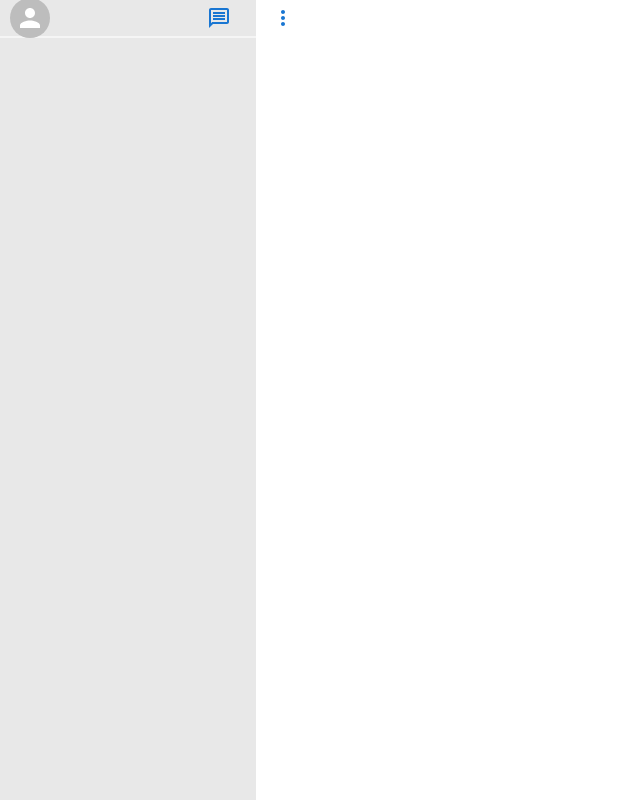
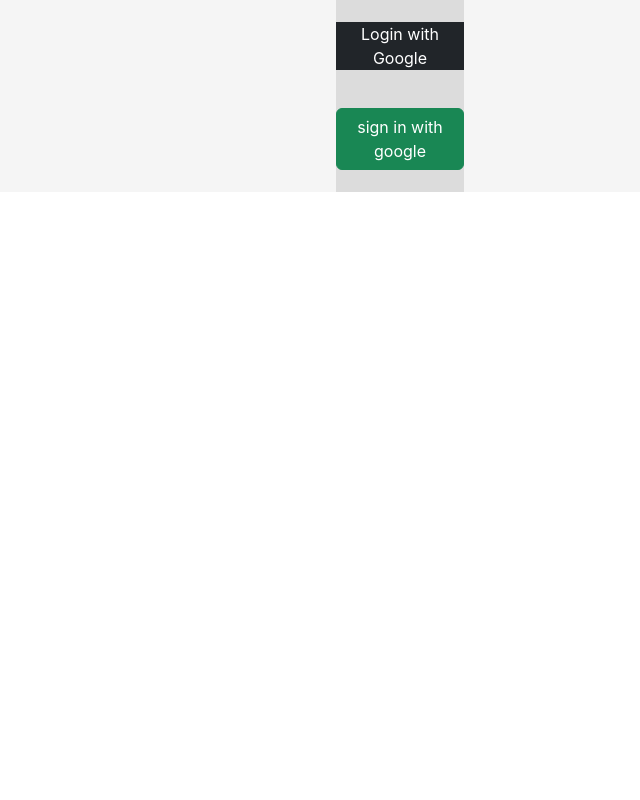
Before and after one commit to isrezaei/solo-message, a Next.js app: page / in a window 1280 px wide. Shown: the whole page, without its empty margins (0-640 px from the left). Built offline with nearby package versions, Linux system fonts and the light colour scheme; no server answers.

Commit message:
connect project to firebase , sing in with Google provider

```diff
--- /dev/null
+++ b/Firebase.tsx
@@ -0,0 +1,21 @@
+import {initializeApp} from "@firebase/app";
+import {getFirestore , collection} from "@firebase/firestore";
+import {getAuth , GoogleAuthProvider} from "@firebase/auth";
+
+
+const firebaseConfig = {
+    apiKey: "AIzaSyC-aoSLTqIb2b3s3uKlTrFuwJeA5pRqQD4",
+    authDomain: "solo-message-product.firebaseapp.com",
+    projectId: "solo-message-product",
+    storageBucket: "solo-message-product.appspot.com",
+    messagingSenderId: "462760800868",
+    appId: "1:462760800868:web:24c52369231e690a69a571"
+};
+
+// Initialize Firebase
+initializeApp(firebaseConfig);
+
+export const db = getFirestore()
+export const auth = getAuth()
+export const userCollection = collection(db , 'user')
+export const googleProvider = new GoogleAuthProvider()
--- a/package.json
+++ b/package.json
@@ -3,7 +3,7 @@
   "version": "0.1.0",
   "private": true,
   "scripts": {
-    "dev": "next dev -p 3001",
+    "dev": "next dev",
     "build": "next build",
     "start": "next start",
     "lint": "next lint"
@@ -14,9 +14,11 @@
     "@mui/icons-material": "^5.8.4",
     "@mui/material": "^5.10.1",
     "bootstrap": "^5.2.0",
+    "firebase": "^9.9.3",
     "next": "12.2.5",
     "react": "18.2.0",
     "react-dom": "18.2.0",
+    "react-firebase-hooks": "^5.0.3",
     "styled-components": "^5.3.5"
   },
   "devDependencies": {
@@ -24,6 +26,7 @@
     "@types/react": "18.0.17",
     "@types/react-dom": "18.0.6",
     "@types/styled-components": "^5.1.26",
+    "babel-plugin-styled-components": "^2.0.7",
     "eslint": "8.22.0",
     "eslint-config-next": "12.2.5",
     "typescript": "4.7.4"
--- /dev/null
+++ b/pages/Login.tsx
@@ -0,0 +1,41 @@
+import styled from "styled-components";
+import {signInWithPopup} from "@firebase/auth";
+import {auth , googleProvider} from "../Firebase";
+
+
+export const Login = () =>
+{
+
+    const signInWithGoogle = () =>
+    {
+        signInWithPopup(auth , googleProvider)
+    }
+
+
+    return (
+        <Container>
+            <LoginPanel>
+                <p className='text-bg-dark text-xl-center'>Login with Google</p>
+                <button onClick={signInWithGoogle} type='button' className='btn btn-success'>sign in with google </button>
+            </LoginPanel>
+        </Container>
+    )
+}
+
+
+const Container = styled.div`
+
+  width: 100vh;
+  display: grid;
+  place-items: center;
+  background: whitesmoke;
+`
+const LoginPanel = styled.div`
+  width: 10vw;
+  height: 15vw;
+  background: gainsboro;
+  display: flex;
+  flex-direction: column;
+  justify-content: space-evenly;
+  align-items: center;
+`
--- a/pages/_app.tsx
+++ b/pages/_app.tsx
@@ -1,7 +1,32 @@
+import type {AppProps} from 'next/app'
+import {useAuthState} from "react-firebase-hooks/auth";
+import {useEffect} from "react";
+import {addDoc,serverTimestamp} from "@firebase/firestore";
+import {auth,userCollection} from "../Firebase";
 import '../styles/globals.css'
-import type { AppProps } from 'next/app'
+import {Login} from "./Login";
 
 function MyApp({ Component, pageProps }: AppProps) {
+
+  const [authData , loading] = useAuthState(auth)
+
+  useEffect(()=> {
+
+    if (authData)
+    {
+      addDoc(userCollection , {
+        email : authData.email ,
+        photoUrl : authData.photoURL ,
+        lastSeen : serverTimestamp()
+      })
+    }
+
+  } , [authData])
+
+
+  if (loading) return 'Loading'
+  if (!authData) return <Login/>
+
   return <Component {...pageProps} />
 }
 
--- /dev/null
+++ b/pages/_document.tsx
@@ -0,0 +1,53 @@
+import { Html, Head, Main, NextScript } from 'next/document'
+import Document, { DocumentContext, DocumentInitialProps } from 'next/document'
+import { ServerStyleSheet } from 'styled-components'
+
+
+export default class MyDocument extends Document {
+    static async getInitialProps(
+        ctx: DocumentContext
+    ): Promise<DocumentInitialProps> {
+        const sheet = new ServerStyleSheet()
+        const originalRenderPage = ctx.renderPage
+
+        try {
+            ctx.renderPage = () =>
+                originalRenderPage({
+                    enhanceApp: (App) => (props) =>
+                        sheet.collectStyles(<App {...props} />),
+                })
+
+            const initialProps = await Document.getInitialProps(ctx)
+            return {
+                ...initialProps,
+                styles: [
+                    <>
+                        {initialProps.styles}
+                        {sheet.getStyleElement()}
+                    </>,
+                ],
+            }
+        } finally {
+            sheet.seal()
+        }
+    }
+
+    render() {
+        return (
+            <Html>
+                <Head>
+
+                    <link href="https://cdn.jsdelivr.net/npm/bootstrap@5.2.0/dist/css/bootstrap.min.css" rel="stylesheet"
+                          integrity="sha384-gH2yIJqKdNHPEq0n4Mqa/HGKIhSkIHeL5AyhkYV8i59U5AR6csBvApHHNl/vI1Bx"
+                          crossOrigin="anonymous"/>
+
+                </Head>
+                <body>
+                <Main />
+                <NextScript />
+                </body>
+            </Html>
+        )
+    }
+
+}
--- a/pages/index.tsx
+++ b/pages/index.tsx
@@ -11,9 +11,6 @@
         <title>Solo Message</title>
         <meta name="description" content="Generated by create next app" />
         <link rel="icon" href="/favicon.ico" />
-        <link href="https://cdn.jsdelivr.net/npm/bootstrap@5.2.0/dist/css/bootstrap.min.css" rel="stylesheet"
-                integrity="sha384-gH2yIJqKdNHPEq0n4Mqa/HGKIhSkIHeL5AyhkYV8i59U5AR6csBvApHHNl/vI1Bx"
-                crossOrigin="anonymous"/>
       </Head>
 
       <main>
```
Also changed, not shown: components/Sidebar.tsx (+2 -7 lines), .babelrc (added), .eslintrc.json, 1 other file (tests, documents, lock files or other folders).
